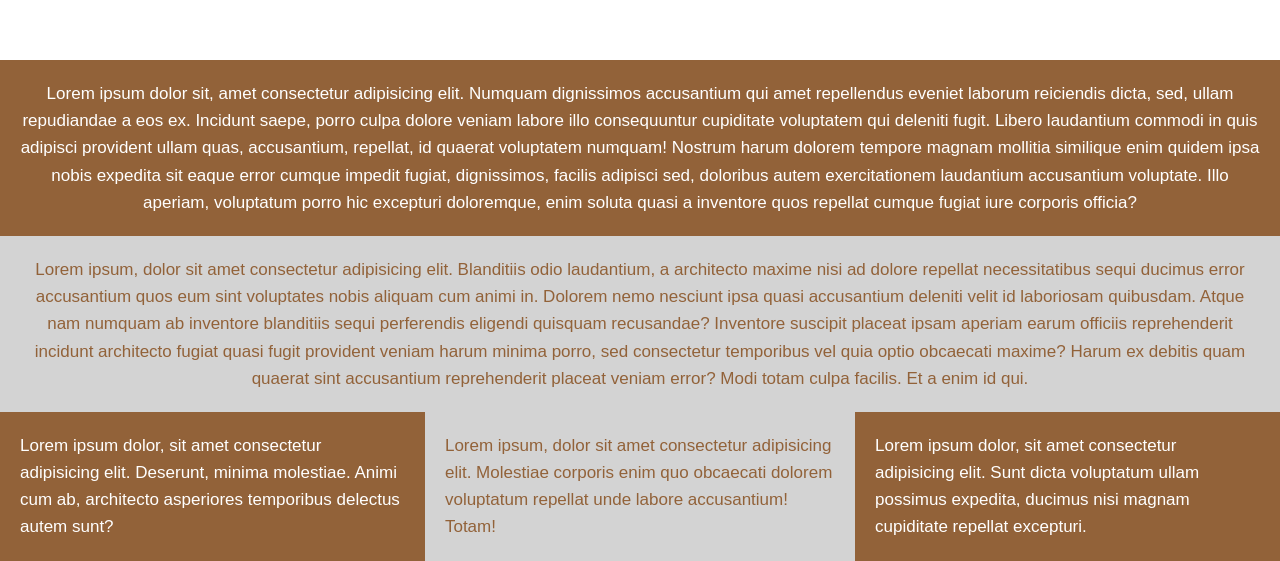
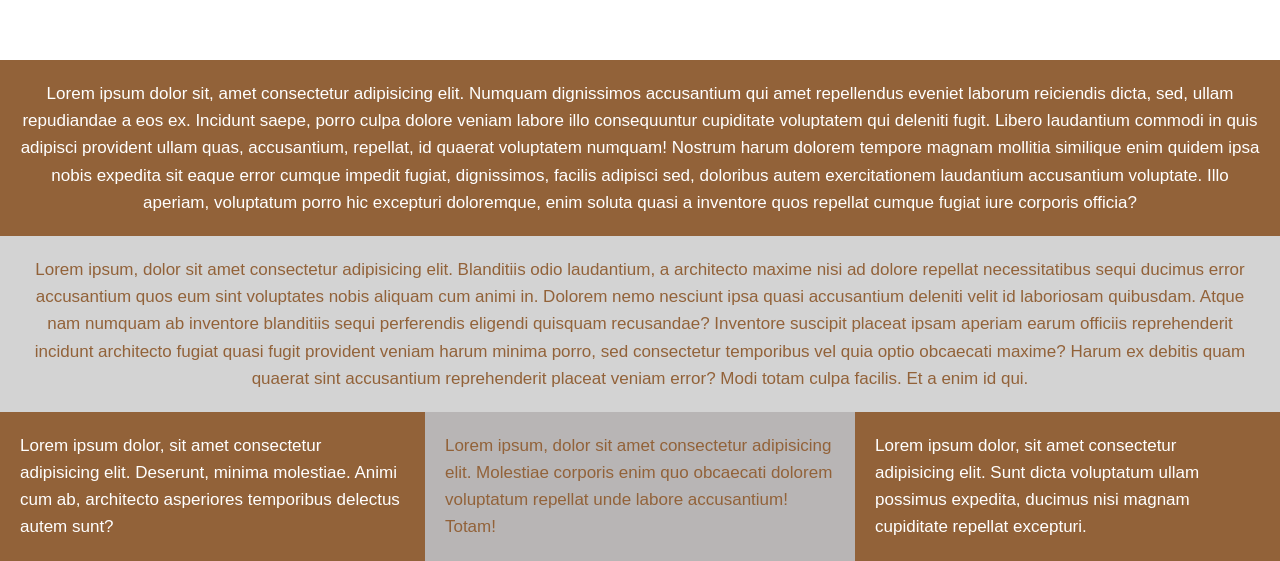
Before and after one commit to FosterChad95/Beach_Landing, a plain HTML site: page index.html in a window 1280 px wide. Shown: the part 740-1301 px from the top of the page. Drawn offline with Linux system fonts and the light colour scheme.

Commit message:
Update styles.css

```diff
--- a/styles.css
+++ b/styles.css
@@ -80,5 +80,5 @@ color: #fff;
 }
 
 .section-c .box2 {
-    background: lightgray;
+    background: rgb(184,181,181);
 }
```
